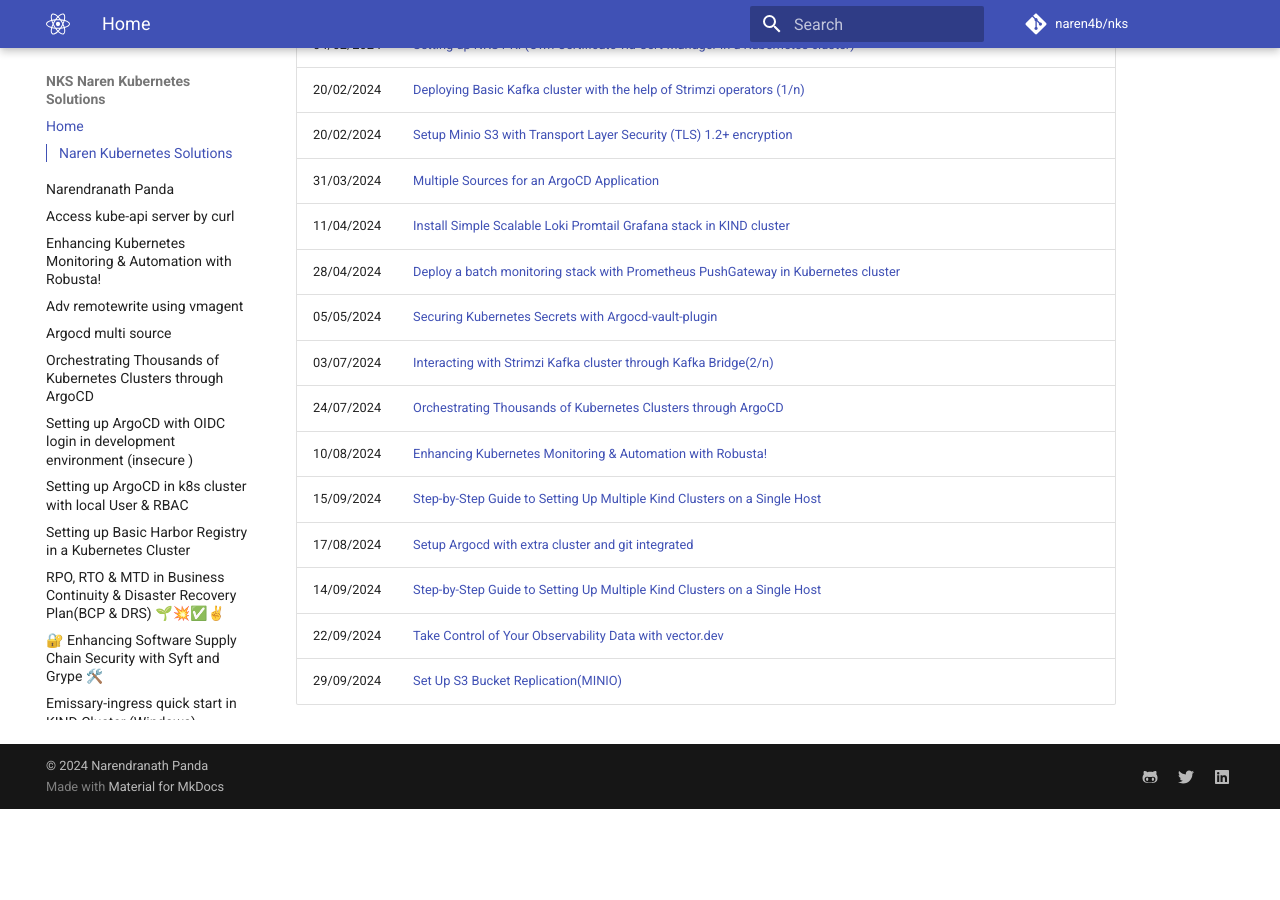
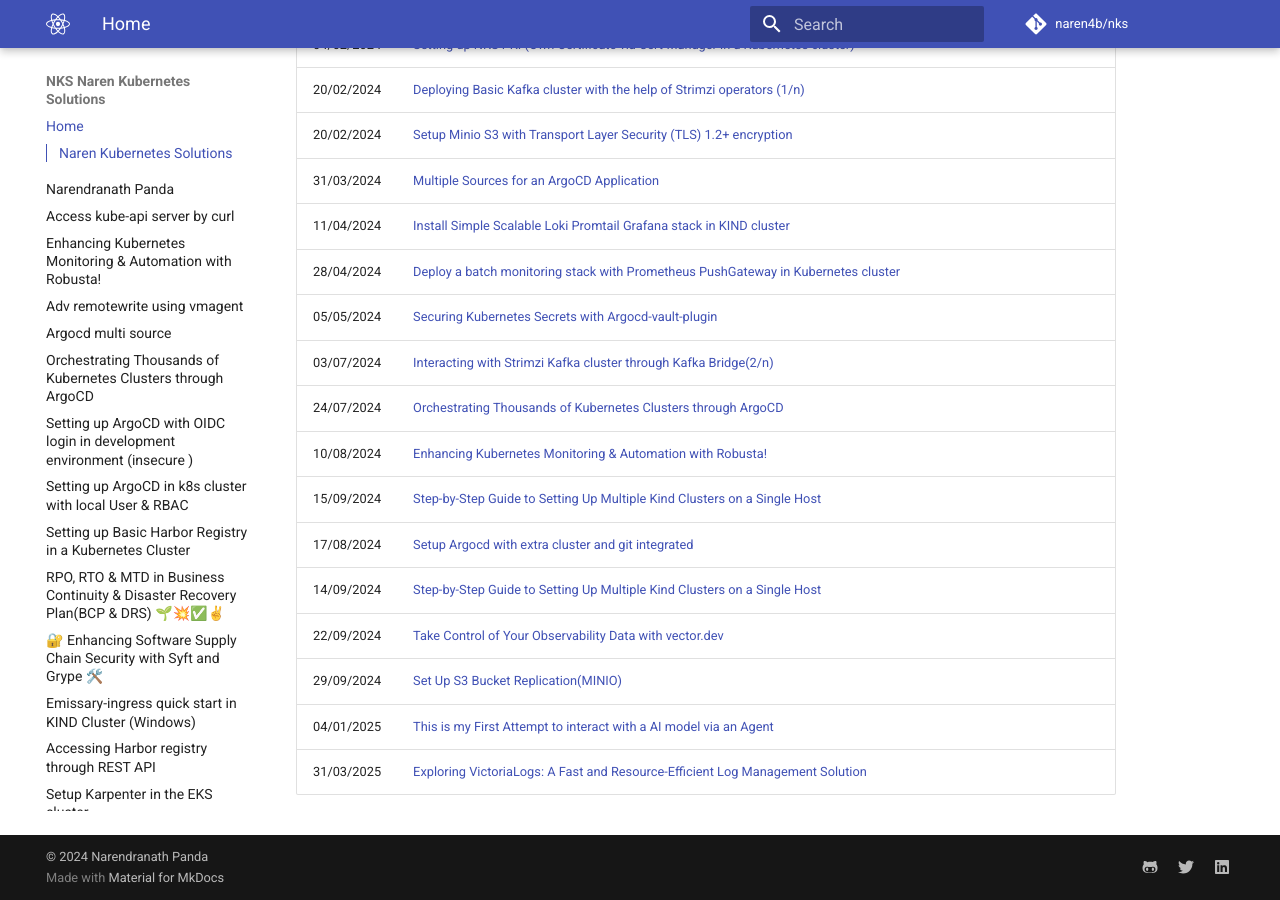
Before and after one commit to naren4b/nks, an MkDocs documentation site: the page built from docs/index.md, in a window 1280 px wide and 900 px high, scrolled down 1073 px. Built offline with MkDocs 1.6.1 and Material for MkDocs 9.7.7, drawn with Linux system fonts in a browser that asks for light colours; comment, search, counter and statistics services are not loaded; before the commit the page ends 1882 px from its top, so only the background shows below that.

Commit message:
Update index.md

```diff
--- a/docs/index.md
+++ b/docs/index.md
@@ -35,3 +35,5 @@
 | 14/09/2024 | [Step-by-Step Guide to Setting Up Multiple Kind Clusters on a Single Host](multiple-kind-k8s-cluster.md)                                             |
 | 22/09/2024 | [Take Control of Your Observability Data with vector.dev](vector.md)                                                                                 |
 | 29/09/2024 | [Set Up S3 Bucket Replication(MINIO)](s3-bucket-replication.md)                                                                                      |
+| 04/01/2025 | [This is my First Attempt to interact with a AI model via an Agent](https://www.linkedin.com/feed/update/urn:li:activity:7281343073207336960/)       |
+| 31/03/2025 | [Exploring VictoriaLogs: A Fast and Resource-Efficient Log Management Solution](victorialogs-demo.md)                                                                                      |
```
